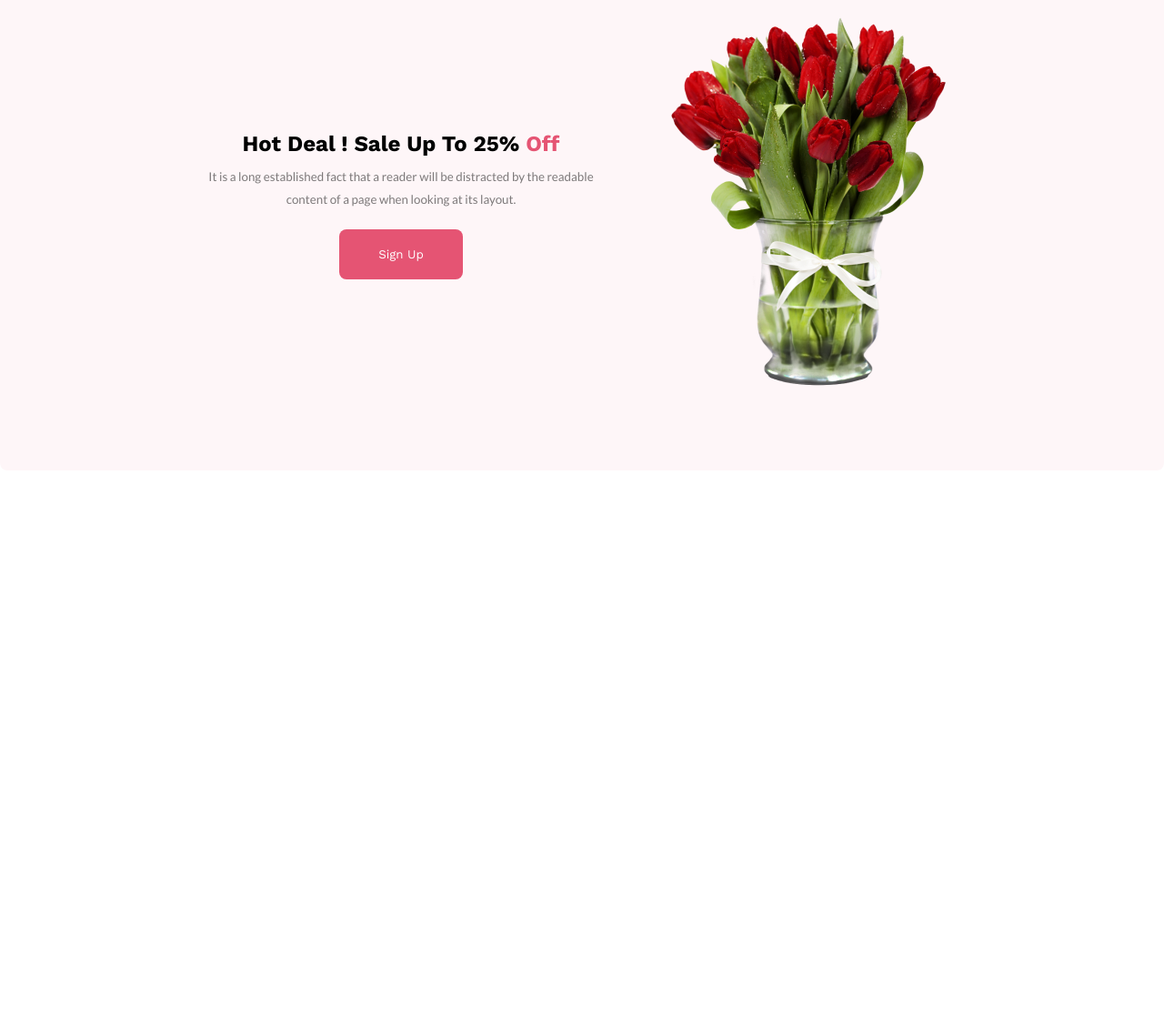
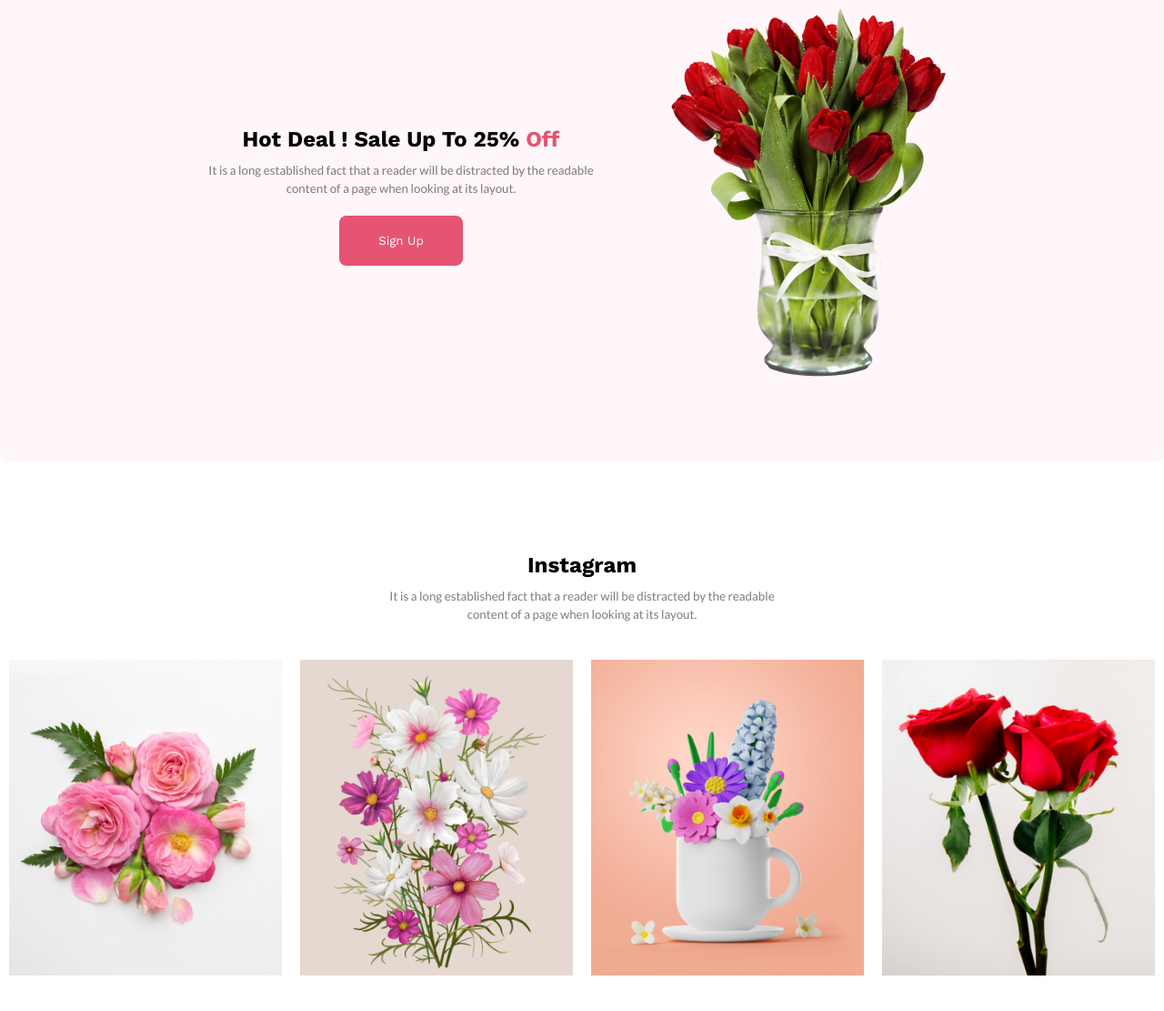
Before and after one commit to Saeedullah15/flower-shop, a plain HTML site: page index.html in a window 1280 px wide. Shown: the part 1379-2490 px from the top of the page at 91% size. Before the commit the page ends 1896 px from the top, so only its background shows below. Drawn offline with nearby package versions, Linux system fonts and the light colour scheme; a web font is replaced by a local one.

Commit message:
instagram section done

```diff
--- a/index.html
+++ b/index.html
@@ -78,6 +78,24 @@
                 <img src="images/pngwing 8.png" alt="">
             </div>
         </section>
+
+        <!-- instagram section styles -->
+        <section class="instagram">
+            <div class="instagram-text">
+                <h2>Instagram</h2>
+                <small class="small-text">
+                    It is a long established fact that a reader will be distracted by the readable <br> content of a
+                    page when looking at its
+                    layout.
+                </small>
+            </div>
+            <div class="instagram-img">
+                <img src="images/Flower 01.png" alt="">
+                <img src="images/Rectangle 4.png" alt="">
+                <img src="images/Rectangle 5.png" alt="">
+                <img src="images/Rectangle 6.png" alt="">
+            </div>
+        </section>
     </main>
     <footer>
 
--- a/style.css
+++ b/style.css
@@ -44,7 +44,7 @@
     color: rgba(39, 39, 39, 0.60);
     margin-bottom: 20px;
     font-family: Lato;
-    line-height: 25px;
+    line-height: 20px;
 }
 
 .button1 {
@@ -141,3 +141,28 @@
 .hot-deal-text button {
     margin: 0 auto;
 }
+
+/* instagram section styles */
+
+.instagram {
+    margin: 100px 0px;
+}
+
+.instagram-text {
+    text-align: center;
+    margin-bottom: 40px;
+}
+
+.instagram-text h2 {
+    margin: 10px;
+}
+
+.instagram-img {
+    display: flex;
+    justify-content: center;
+    gap: 20px;
+}
+
+.instagram-img img {
+    width: 300px;
+}
```
